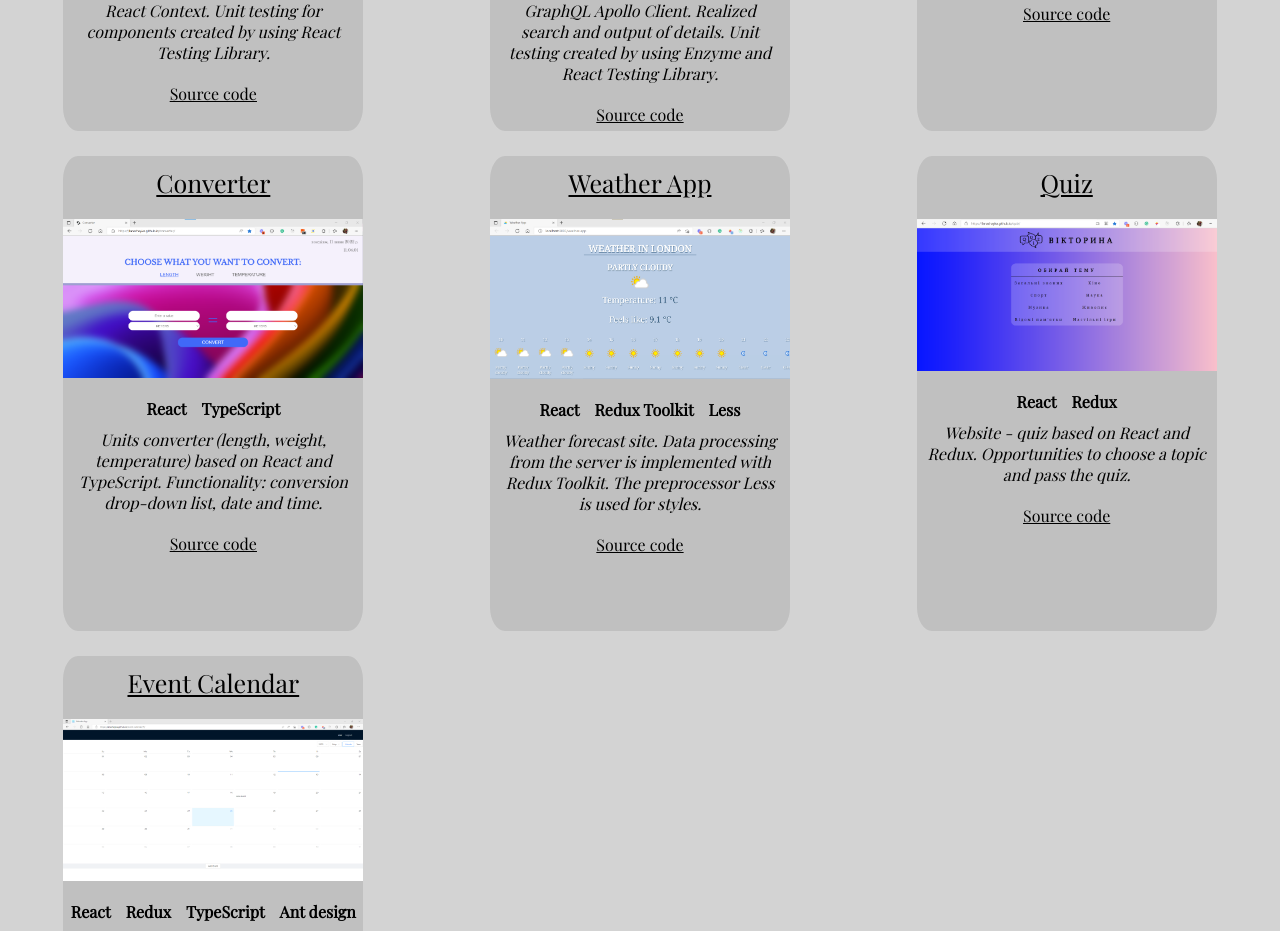
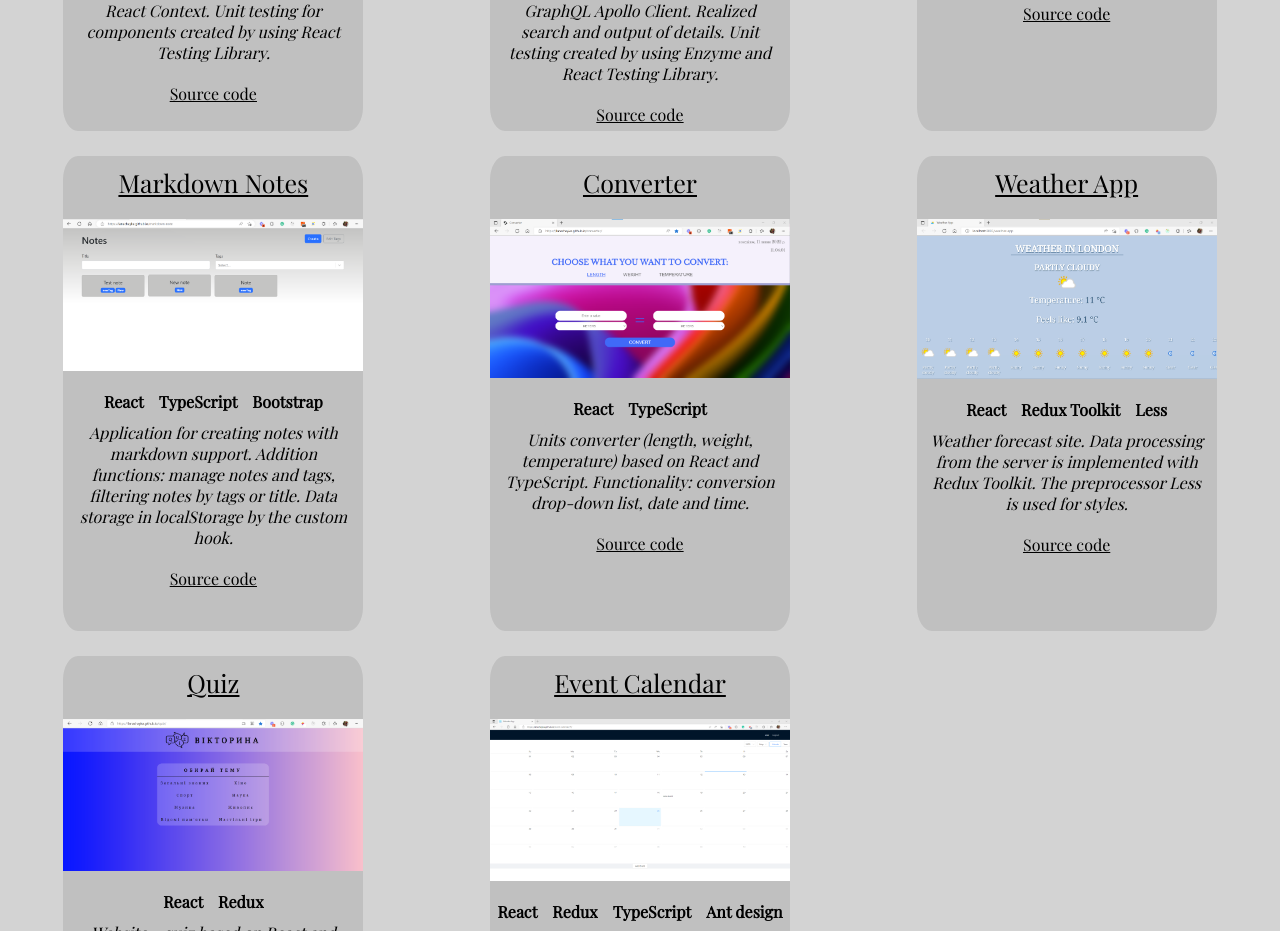
Before and after one commit to lanachayka/portfolio, a React (Create React App) app: page / in a window 1280 px wide. Shown: the part 1020-1951 px from the top of the page. Built offline with nearby package versions, Linux system fonts and the light colour scheme.

Commit message:
add new project

```diff
--- a/src/data/projects.js
+++ b/src/data/projects.js
@@ -55,6 +55,15 @@ export const projects = [
     },
     {
         id: 6,
+        name: 'Markdown Notes',
+        url: 'https://lanachayka.github.io/markdown-note/',
+        source: 'https://github.com/lanachayka/markdown-note',
+        photo: 'markdown-notes.png',
+        technologies: ['React', 'TypeScript', 'Bootstrap'],
+        description: 'Application for creating notes with markdown support. Addition functions: manage notes and tags, filtering notes by tags or title. Data storage in localStorage by the custom hook.'
+    },
+    {
+        id: 7,
         name: 'Converter',
         url: 'https://lanachayka.github.io/converter/',
         source: 'https://github.com/lanachayka/converter',
@@ -63,7 +72,7 @@ export const projects = [
         description: 'Units converter (length, weight, temperature) based on React and TypeScript. Functionality: conversion drop-down list, date and time.'
     },
     {
-        id: 7,
+        id: 8,
         name: 'Weather App',
         url: 'https://lanachayka.github.io/weather-app/',
         source: 'https://github.com/lanachayka/weather-app',
@@ -72,7 +81,7 @@ export const projects = [
         description: 'Weather forecast site. Data processing from the server is implemented with Redux Toolkit. The preprocessor Less is used for styles.'
     },
     {
-        id: 8,
+        id: 9,
         name: 'Quiz',
         url: 'https://lanachayka.github.io/quiz/',
         source: 'https://github.com/lanachayka/quiz',
@@ -81,7 +90,7 @@ export const projects = [
         description: 'Website - quiz based on React and Redux. Opportunities to choose a topic and pass the quiz.'
     },
     {
-        id: 9,
+        id: 10,
         name: 'Event Calendar',
         url: 'https://lanachayka.github.io/event-calendar/',
         source: 'https://github.com/lanachayka/event-calendar',
```
Also changed, not shown: src/data/screenshots/markdown-notes.png (added).
